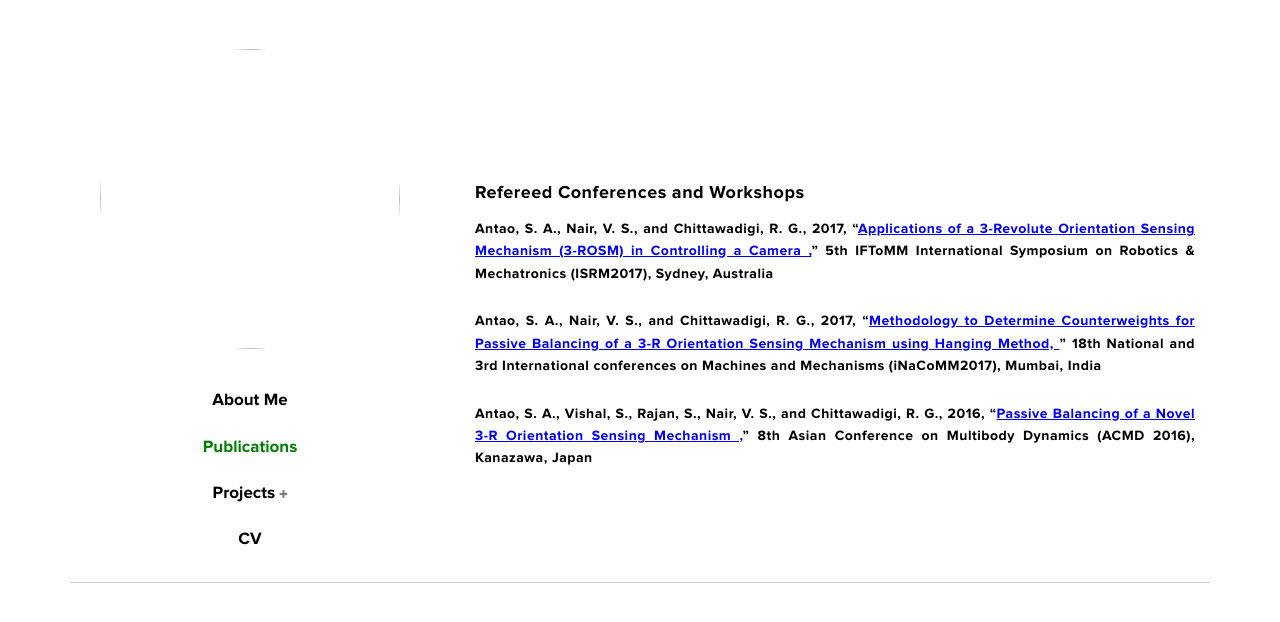
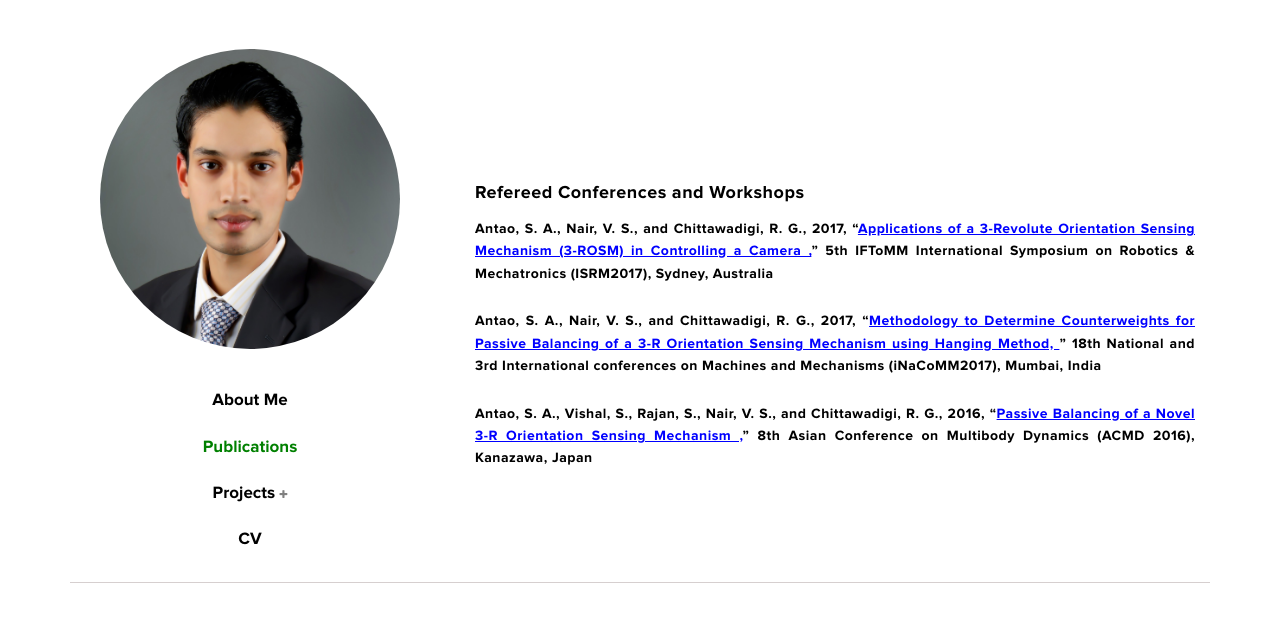
Before and after one commit to ShasaAntao/shasaantao.github.io, a plain HTML site: page publications.html in a window 1280 px wide. Shown: the part 98-720 px from the top of the page. Drawn offline with nearby package versions, Linux system fonts and the light colour scheme; files whose address does not match are found by name.

Commit message:
Update publications.html

```diff
--- a/publications.html
+++ b/publications.html
@@ -103,7 +103,7 @@
 					</div>
 					<div class="row">
 						<div class="col-md-4 text-center own">
-							<img src="./images/bf.jpg">
+							<img src="./images/IMG_2766.jpg">
 
 							<ul class="nav nav-pills nav-stacked side-nav">
 					            <li ><a href="index.html" class="page-scroll">About Me</a></li>
```
